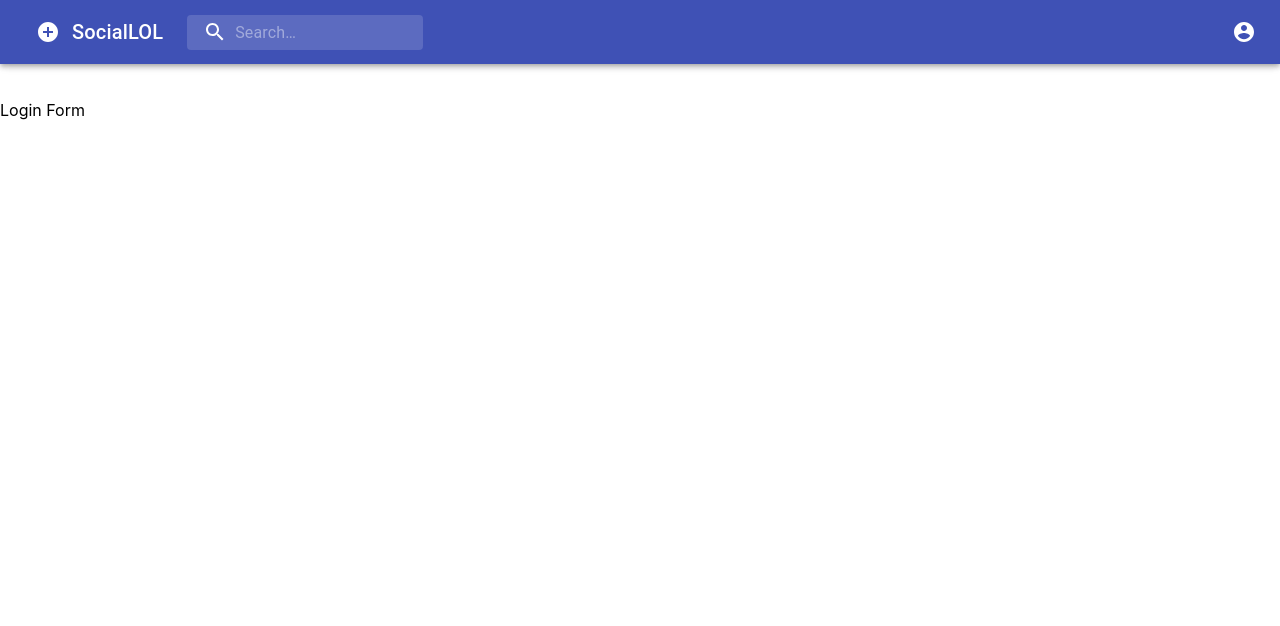
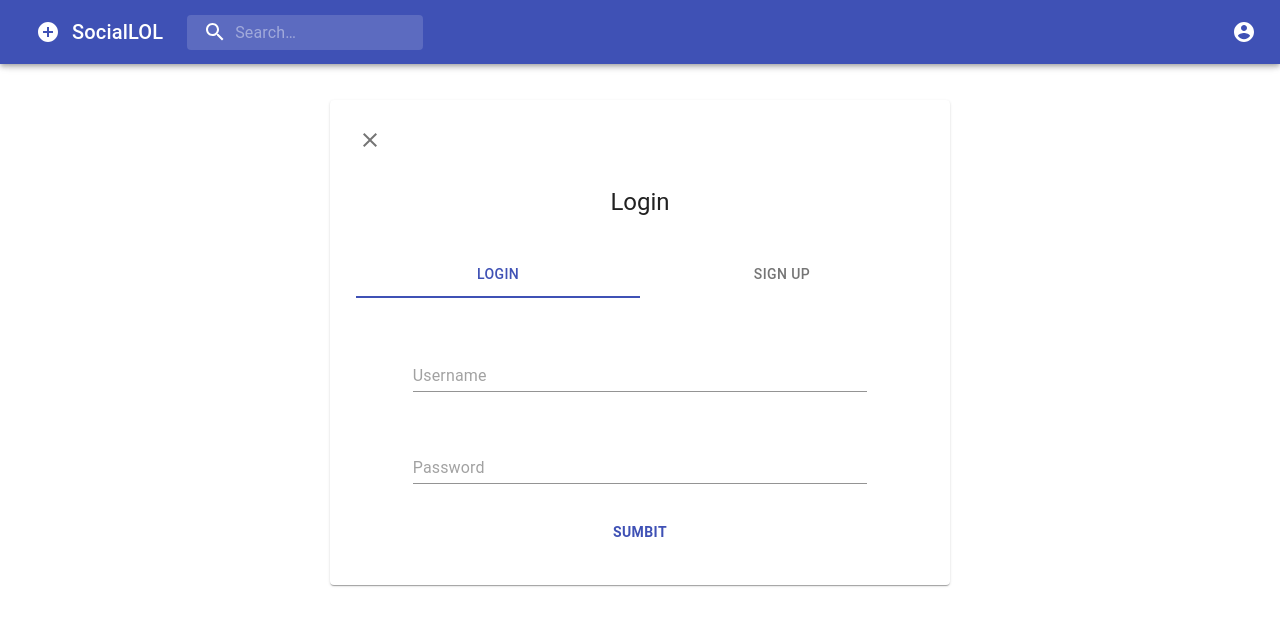
Before and after one commit to karenm08/social-app, a React (Create React App) app: page /login in a window 1280 px wide. Shown: the top 626 px of the page. Built offline with nearby package versions, Linux system fonts and the light colour scheme.

Commit message:
added route for loginpage

```diff
--- a/src/App.js
+++ b/src/App.js
@@ -18,7 +18,7 @@ export default function App() {
       <main style={{marginTop: 100}}></main>
       <Switch>
         <Route path="/login">
-          <p>Login Form</p>
+          <Login></Login>
         </Route>
         <Route path="/signOut">
         <Login/>
--- a/src/components/PageHeader/index.js
+++ b/src/components/PageHeader/index.js
@@ -84,6 +84,7 @@ export default function PageHeader(props) {
   const [anchorEl, setAnchorEl] = useState(null);
   const open = Boolean(anchorEl);
   const [search, setSearch] = useState("")
+  const [loginOrNot, setLoginOrNot] = useState(true)
 
   const handleMenu = (event) => {
     setAnchorEl(event.currentTarget);
@@ -94,6 +95,7 @@ export default function PageHeader(props) {
   }
 
   const signOut = () => {
+    setLoginOrNot(loginOrNot)
     handleClose()
     props.signOut()
   }
```
